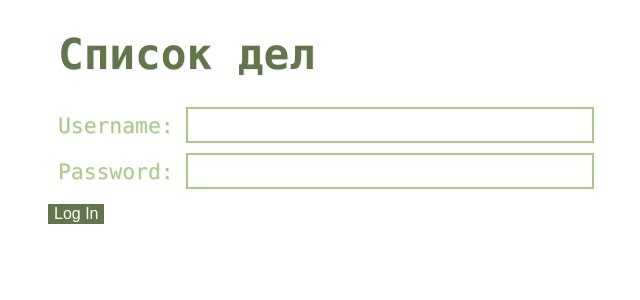
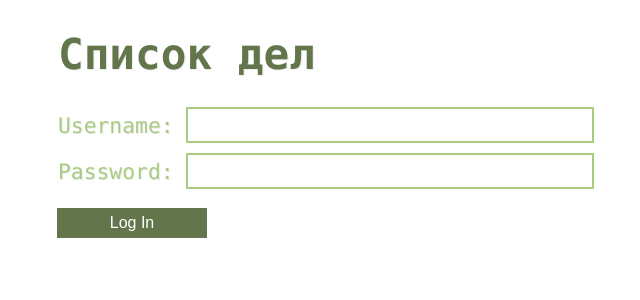
Before and after one commit to Xumeparu/907sv-lab6, a React (Create React App) app: page /todo#/login in a window 1280 px wide. Shown: the top 300 px of the page, without its empty margins (142-782 px from the left). Built offline with nearby package versions, Linux system fonts and the light colour scheme; no server answers.

Commit message:
Fixed css

```diff
--- a/src/App/App.css
+++ b/src/App/App.css
@@ -25,11 +25,15 @@ button {
     outline-style: none;
 }
 
-.addBtn {
+.addBtn, .loginBtn {
     height: 30px;
     width: 150px;
 
     margin-top: 1%;
+}
+
+.loginBtn {
+    margin-left: 1%;
 }
 
 .deleteBtn, .editBtn, .saveBtn {
@@ -39,18 +43,10 @@ button {
     margin: 1%;
 }
 
-.fetchBtn {
-    height: 30px;
-    width: 150px;
-
-    background-color: #ec4949;
-
-    margin-right: 1%;
-}
-
 .addBtn:hover, .addBtn:active,
 .deleteBtn:hover, .deleteBtn:active,
-.fetchBtn:hover, .fetchBtn:active {
+.fetchBtn:hover, .fetchBtn:active,
+.loginBtn:hover, .loginBtn:active {
     color: #d6d6d6;
 }
 
--- a/src/components/Filter/Filter.tsx
+++ b/src/components/Filter/Filter.tsx
@@ -23,7 +23,7 @@ export default function Filter() {
   }
 
   return (
-    <>
+    <div>
       <select className="filter" data-testid="selector" onChange={filterHandler}>
         {Object.keys(SELECT_FILTER_TYPES).map((item, index) => (
           <option
@@ -41,6 +41,6 @@ export default function Filter() {
         value={substring}
         onChange={searchStringHandler}
       />
-    </>
+    </div>
   );
 }
--- a/src/components/ItemsCounter/ItemsCounter.tsx
+++ b/src/components/ItemsCounter/ItemsCounter.tsx
@@ -5,5 +5,5 @@ import { selectItemsCount } from '../../store/selectors';
 export default function ItemsCounter() {
   const count = useSelector(selectItemsCount);
 
-  return <span>Ваши дела: {count}</span>;
+  return <div>Ваши дела: {count}</div>;
 }
--- a/src/components/LoginForm/LoginForm.tsx
+++ b/src/components/LoginForm/LoginForm.tsx
@@ -28,7 +28,7 @@ export default function LoginForm() {
             <input type="password" value={password} onChange={e => setPassword(e.target.value)} />
           </label>
         </div>
-        <button type="submit">Log In</button>
+        <button type="submit" className="loginBtn">Log In</button>
       </form>
     </>
   );
```
